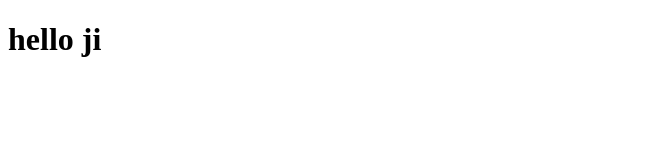
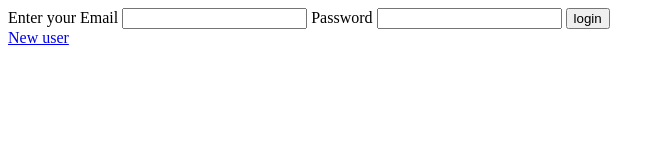
Before and after one commit to mdsumama95/expense_tracker_project_sharpener, a website: page frontend/html/login.html in a window 1280 px wide. Shown: the whole page, without its empty margins (0-665 px from the left). Drawn offline with nearby package versions, Linux system fonts and the light colour scheme.

Commit message:
front_login

```diff
--- a/frontend/html/login.html
+++ b/frontend/html/login.html
@@ -6,6 +6,22 @@
     <title>Document</title>
 </head>
 <body>
-    <h1>hello ji</h1>
+    <form onsubmit="login(event)">
+
+        <label>Enter your Email</label>
+        <input type="email" name="email" required>
+
+        <label>Password</label>
+        <input type="password" name="password" required>
+
+
+        <button>login</button>
+      </form>
+      <a href="./signup.html">New user</a>
+
+
+      <script src="https://cdnjs.cloudflare.com/ajax/libs/axios/0.21.4/axios.min.js"></script>
+      <script src="../js/login.js"></script>
+
 </body>
 </html>
--- /dev/null
+++ b/frontend/js/login.js
@@ -0,0 +1,23 @@
+
+async function login(e){
+    try{
+      e.preventDefault();
+      //console.log(e.target.email.value);
+      const signupDetails = {
+
+          email: e.target.email.value,
+          password : e.target.password
+
+      }
+     // console.log(signupDetails);
+      const response = await axios.post('http://localhost:3000/user/signup', signupDetails)
+          if(response.status == 201){
+              window.location.href="../html/expesneHome.html"
+          }else{
+              throw new error('Failed to login')
+          }
+
+    }catch(err){
+      document.body.innerHTML = '${err}';
+    }
+  }
```
Also changed, not shown: frontend/html/signup.html (+2 -2 lines), frontend/html/expesneHome.html (added).
